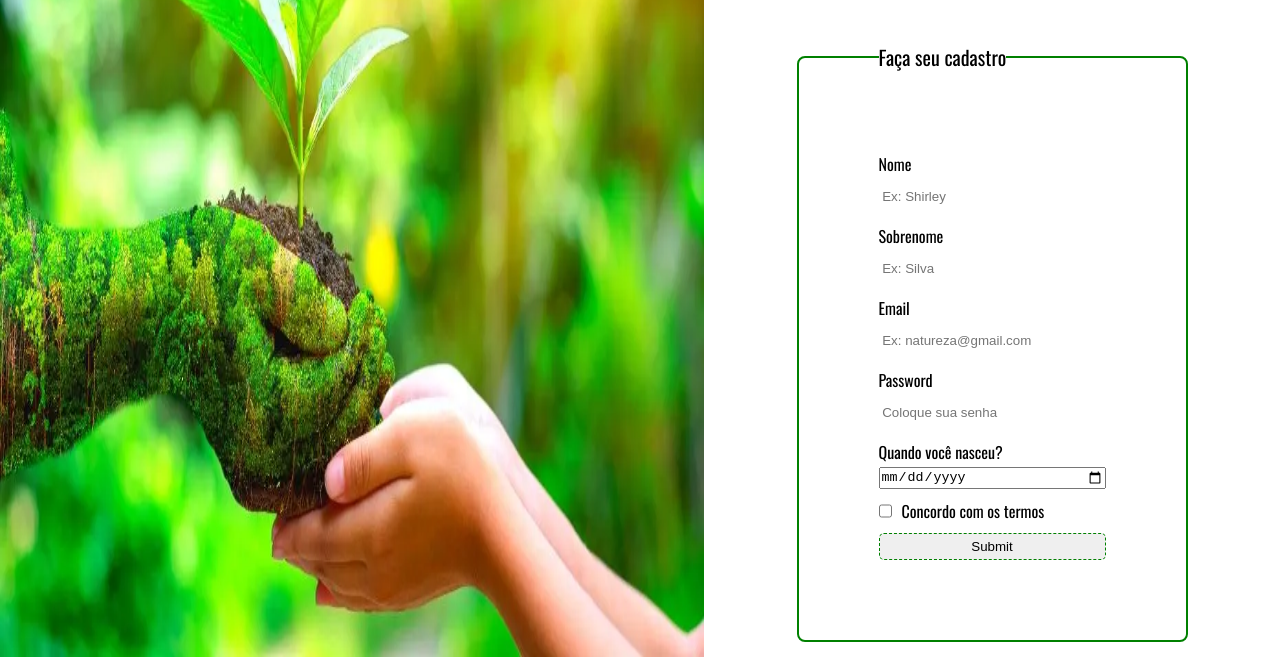
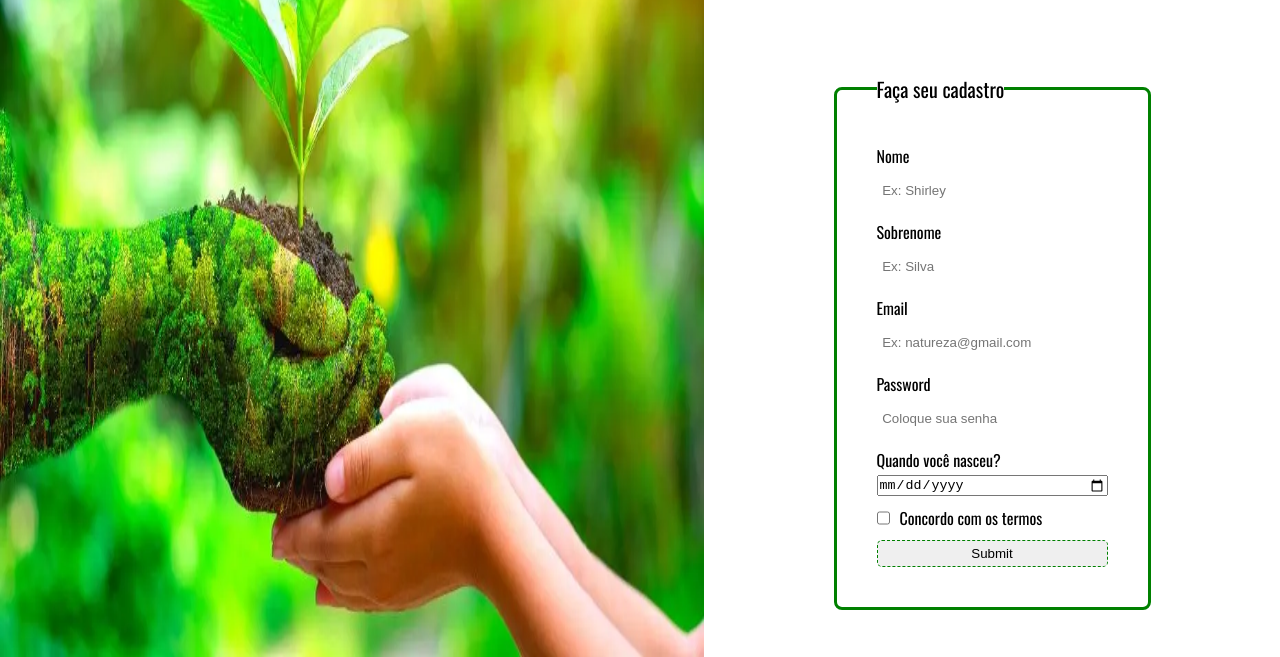
Before and after one commit to Diegreen/Green_Save, a plain HTML site: page index.html in a window 1280 px wide. Shown: the part 143-800 px from the top of the page. Drawn offline with nearby package versions, Linux system fonts and the light colour scheme.

Commit message:
atualizado

```diff
--- a/assets/style.css
+++ b/assets/style.css
@@ -26,20 +26,19 @@ main {
     gap: 12%;
 }
 
-main > h1 {
+main>h1 {
     color: green;
     font-size: 50px;
     transition: 0.5s ease-out;
 }
 
-form fieldset  {
-   border: 2px solid green;
+form fieldset {
+    border: 3px solid green;
     border-radius: 8px;
-   padding: 10px;
     display: flex;
     flex-direction: column;
     gap: 10px;
-   padding: 80px ;
+    padding: 40px;
 }
 
 form fieldset legend {
@@ -54,7 +53,9 @@ form fieldset section {
 
 form fieldset section input {
     padding: 10px 50px 10px 0px;
-    border: transparent;
+    box-sizing: border-box;
+    border: 2px solid transparent;
+    transition: border-color 0.2s ease-in-out;
 }
 
 form fieldset section input:hover {
@@ -73,6 +74,7 @@ form fieldset .data_form {
     flex-direction: column;
     gap: 3px;
 }
+
 form fieldset .button_form #buttonform {
     padding: 5px 5px;
     border-radius: 5px;
@@ -81,4 +83,5 @@ form fieldset .button_form #buttonform {
 
 form fieldset .button_form #buttonform:hover {
     background-color: green;
+    color: white;
 }
```
Lines whose indentation alone changed are shown as unchanged.
